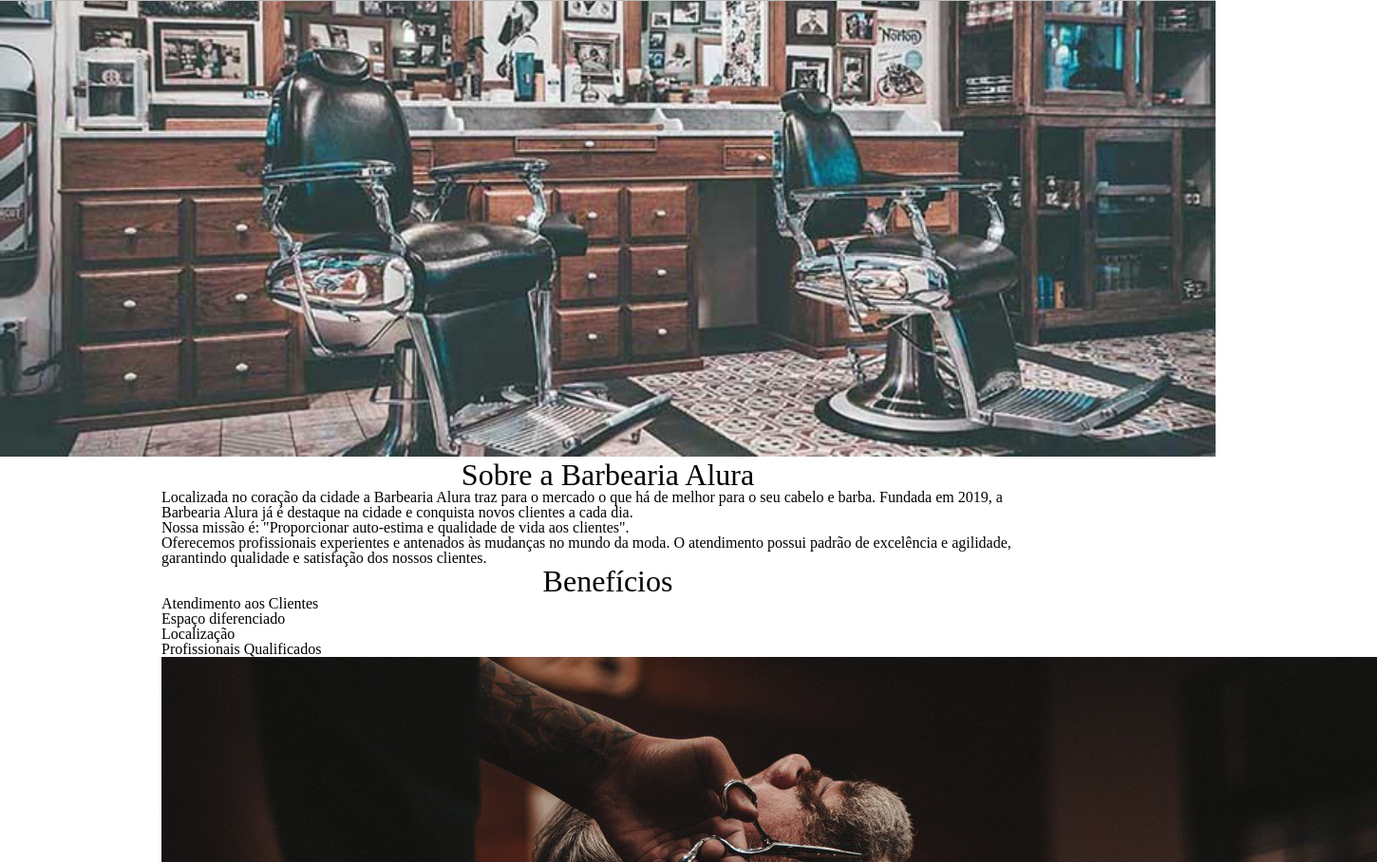
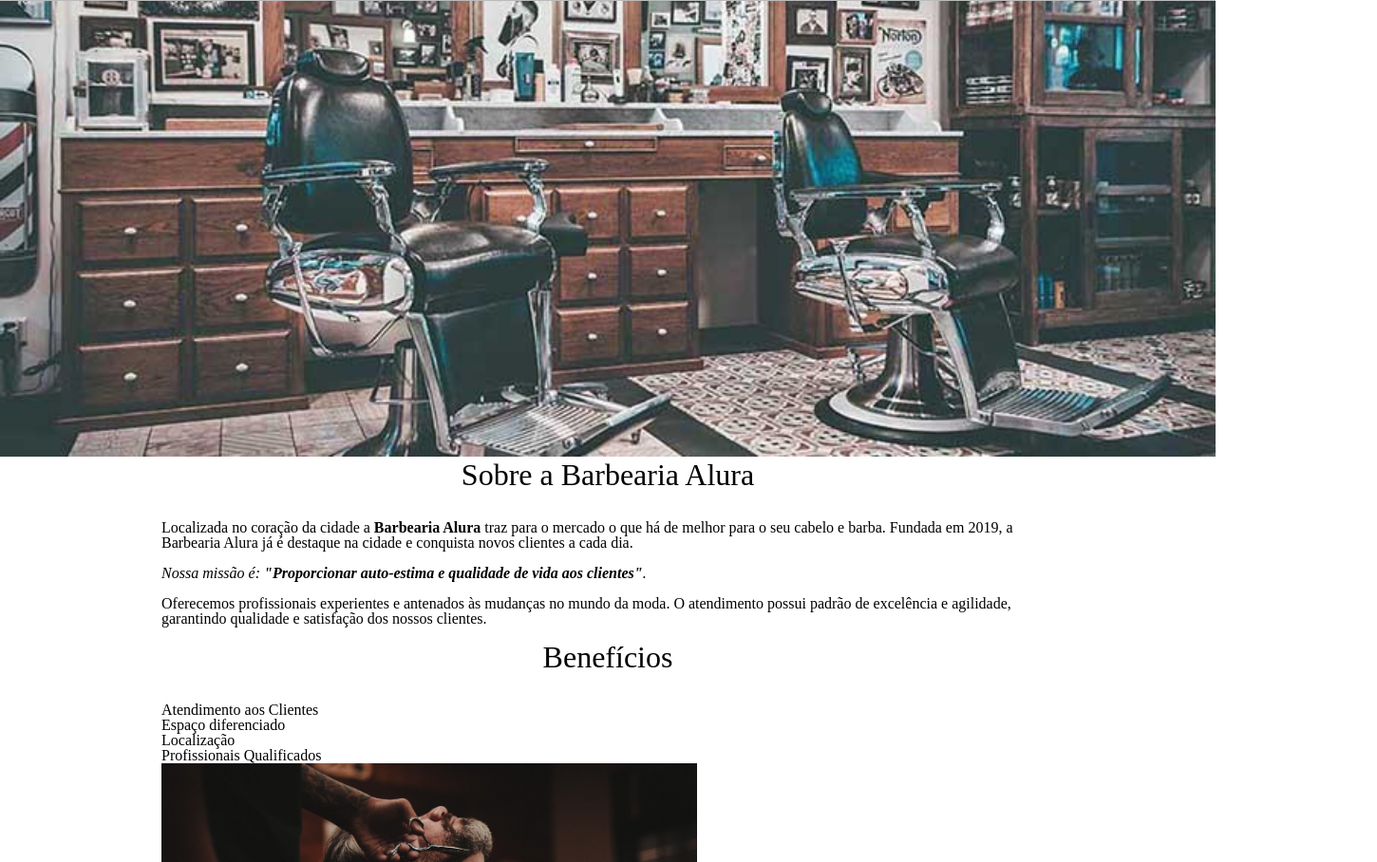
Before and after one commit to AnaKopper/barbeariaAlura, a plain HTML site: page index.html in a window 1280 px wide. Shown: the part 292-1200 px from the top of the page at 95% size, 1450 px wide, since content can reach past the window. Drawn offline with Linux system fonts and the light colour scheme.

Commit message:
alterando arquivos

```diff
--- a/style.css
+++ b/style.css
@@ -223,4 +223,21 @@ td, th{
 .titulo-principal{
 	text-align: center;
 	font-size: 2em;
+	margin: 0 0 1em;
 }
+
+.principal p{
+	margin: 0 0 1em;
+}
+
+.principal strong{
+	font-weight: bold;
+}
+
+.principal em{
+	font-style: italic;
+}
+
+.imagembeneficios{
+	width: 60%;
+}
```
